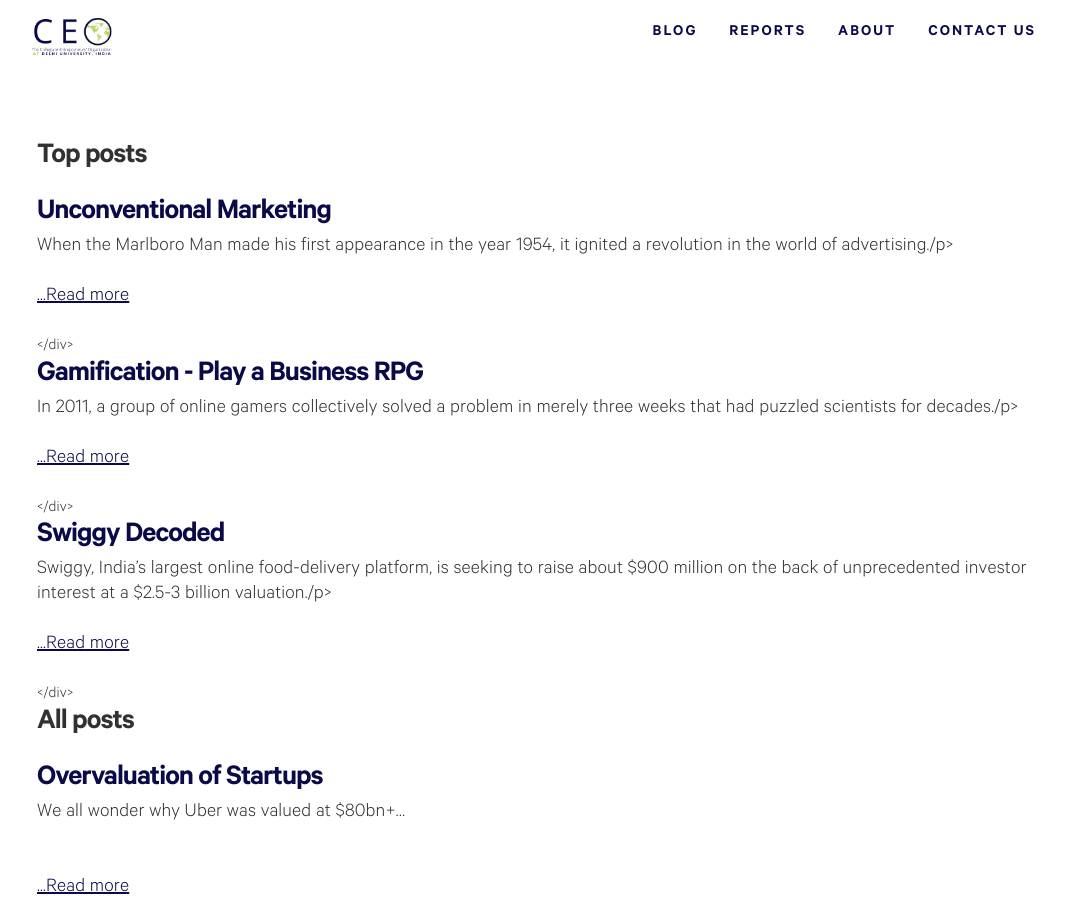
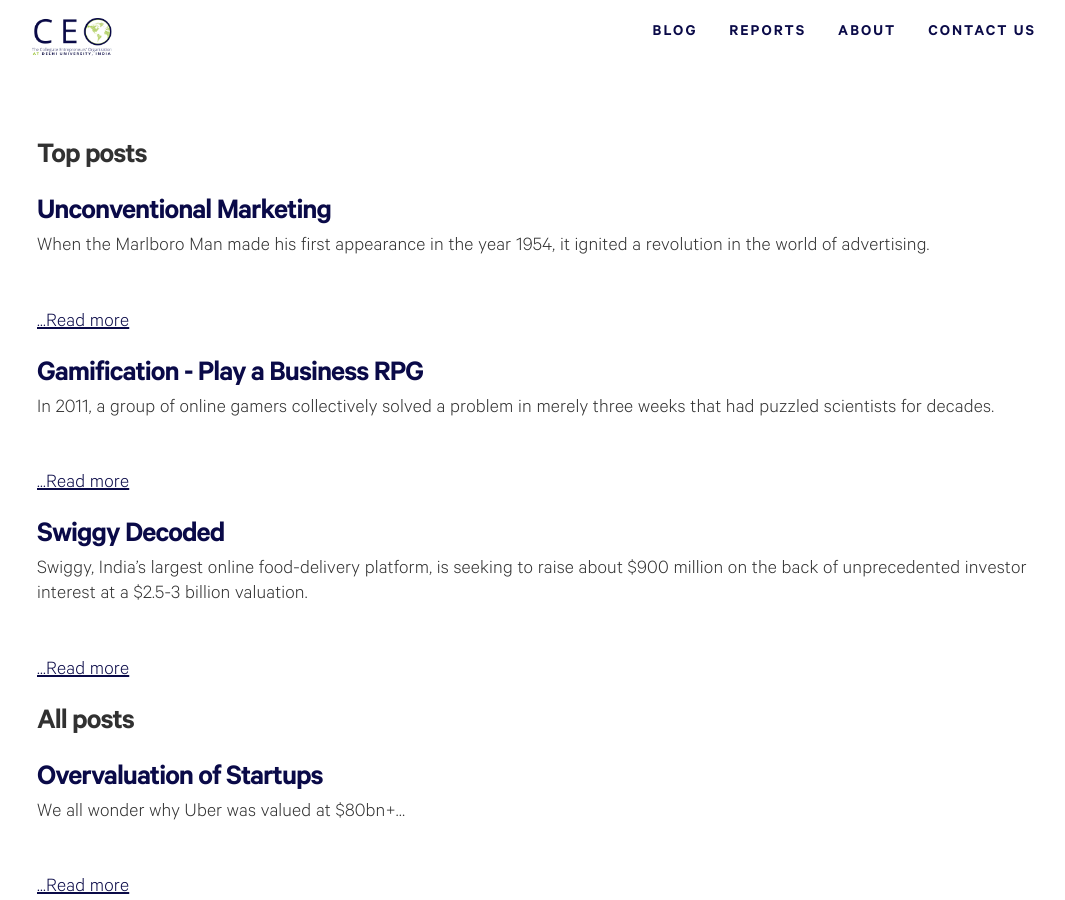
Before and after one commit to shivanshmehendiratta/ceodu.github.io, a Jekyll site: the page built from blog.md, in a window 1280 px wide and 900 px high. Shown: the whole window, without its empty margins (103-1168 px from the left). Built offline with Jekyll 4.4.1, drawn with Linux system fonts in a browser that asks for light colours; some web fonts are replaced.

Commit message:
Update blog.md

```diff
--- a/blog.md
+++ b/blog.md
@@ -8,11 +8,11 @@
 {% for post in site.posts %}
 
 {% if post.featured %}
-  <div class="post">
+  <div class="post post-web" >
 
 
-    <h1 class="post-title" style="margin-bottom: 0rem;"><a href="{{ post.url }}">{{ post.title }}</a></h1>
-    {% if post.description %}<p class="post-description">{{ post.description }}/p><br><p><a href="{{ post.url }}"><u>...Read more</u></a></p>{% endif %}
+    <h1 class="post-title post-title-web" style="margin-bottom: 0rem;"><a href="{{ post.url }}">{{ post.title }}</a></h1>
+    {% if post.description %}<p class="post-description post-description-web">{{ post.description }}</p><br><p><a href="{{ post.url }}"><u>...Read more</u></a></p>{% endif %}
 
   </div>
   {% endif %}
```
